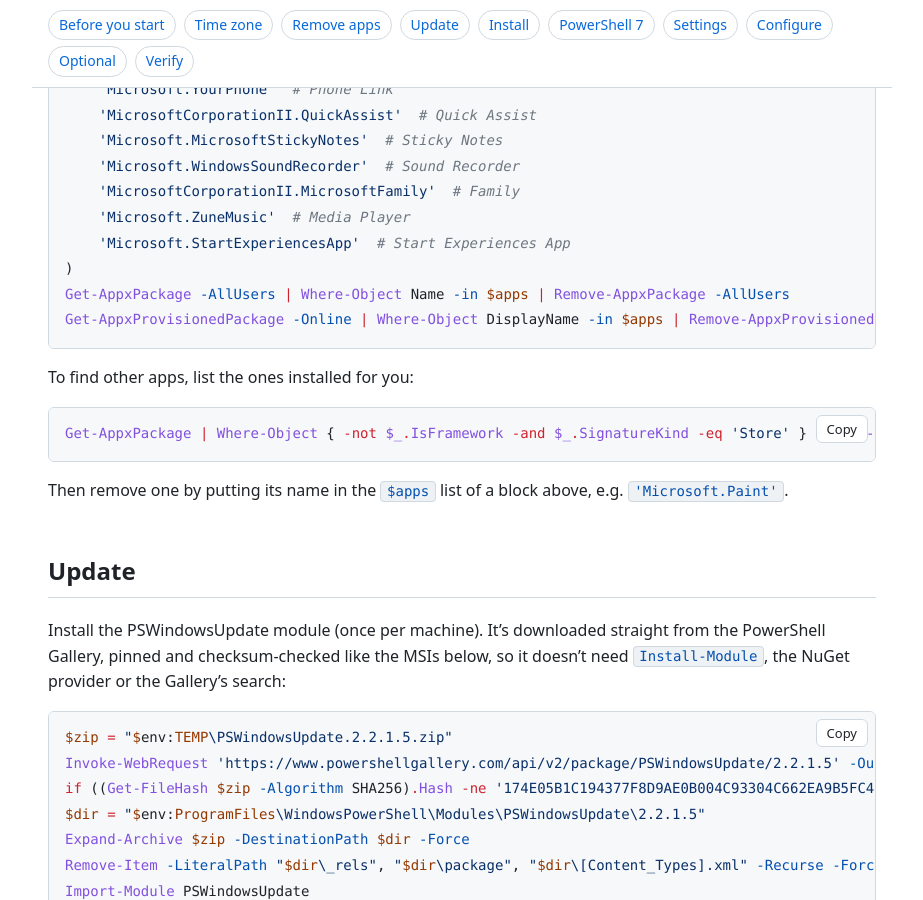
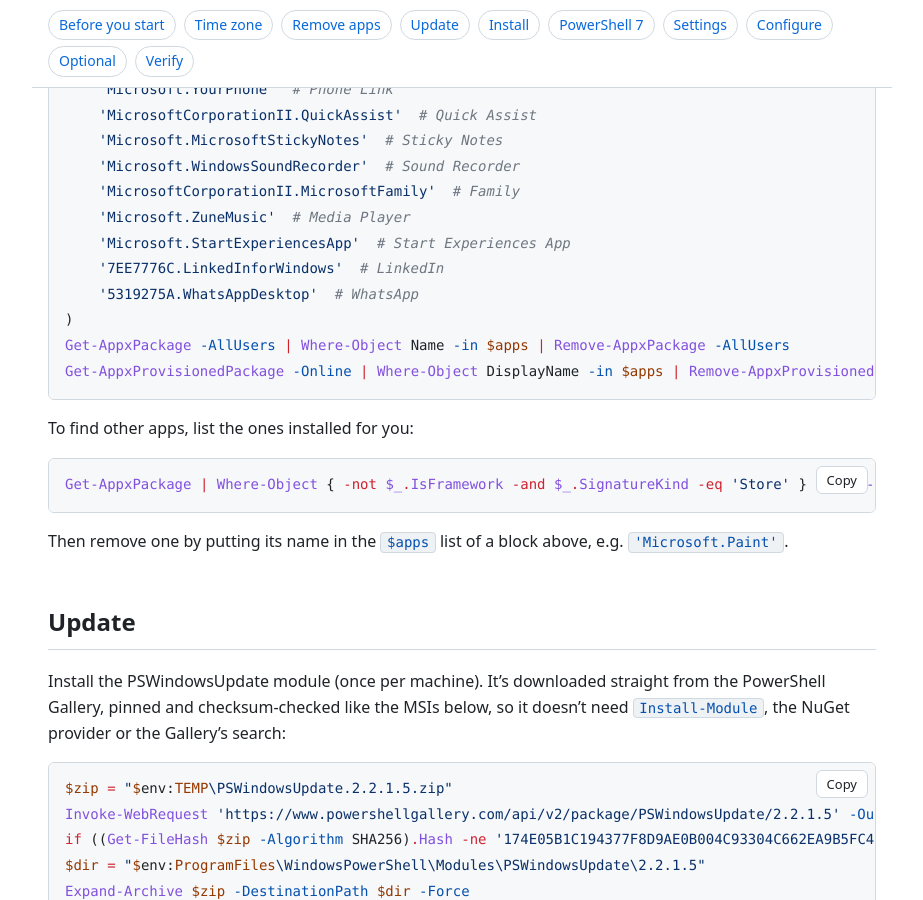
Before and after one commit to leewiscovitch/wiscovitch-install, a Jekyll site: the page built from windows.md, in a window 1280 px wide and 900 px high, scrolled down 2818 px. Shown: the whole window, without its empty margins (178-1101 px from the left). Built offline with Jekyll 4.4.1, drawn with Linux system fonts in a browser that asks for light colours.

Commit message:
Windows: remove LinkedIn and WhatsApp
Co-Authored-By: Claude Opus 5.5 <noreply@anthropic.com>

```diff
--- a/windows.md
+++ b/windows.md
@@ -44,6 +44,8 @@ remove:
       - { id: MicrosoftCorporationII.MicrosoftFamily, name: Family }
       - { id: Microsoft.ZuneMusic, name: Media Player }
       - { id: Microsoft.StartExperiencesApp, name: Start Experiences App }
+      - { id: 7EE7776C.LinkedInforWindows, name: LinkedIn }
+      - { id: 5319275A.WhatsAppDesktop, name: WhatsApp }
 ---
 
 ## Before you start
```
